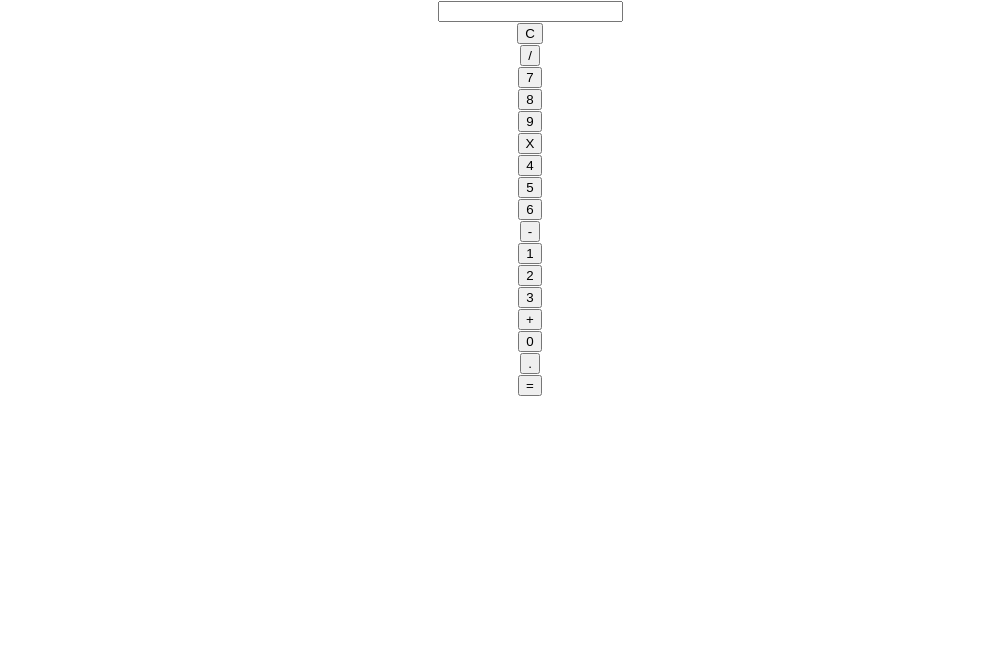
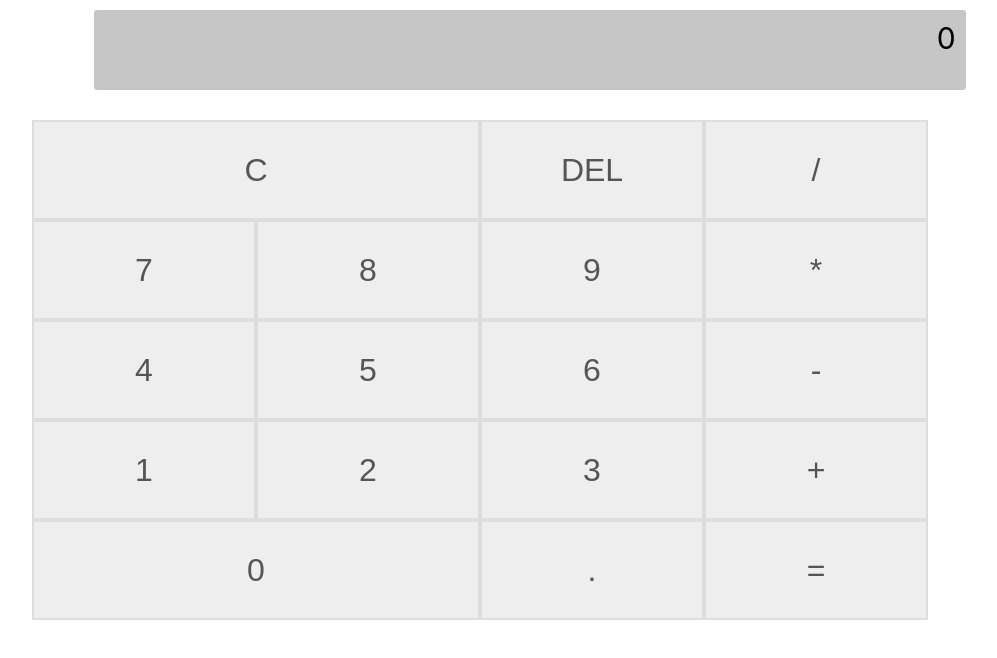
Before and after one commit to saditrahman/Calculator-with-React.js, a React (Create React App) app: page / in a window 1280 px wide. Shown: the top 658 px of the page, without its empty margins (110-1107 px from the left). Built offline with nearby package versions, Linux system fonts and the light colour scheme.

Commit message:
Changed the entire codebase as it wasn't working!

```diff
--- a/src/App.js
+++ b/src/App.js
@@ -1,71 +1,104 @@
-import React, { Component} from 'react';
-import Button from "./components/Button.js";
-import './App.css';
-
+import React, { Component } from "react";
+import Button from "./components/Button";
+import "./css/style.css";
 class App extends Component {
-
   constructor(props) {
-
     super(props);
 
     this.state = {
-
-      current: '',
-      previous: []
-    }
+      current: "0",
+      previous: [],
+      nextIsReset: false,
+    };
   }
 
   reset = () => {
+    this.setState({ current: "0", previous: [], nextIsReset: false });
+  };
 
-    this.setState({result: '0'});
-  }
+  addToCurrent = (symbol) => {
+    console.log(symbol);
+    if (["/", "*", "-", "+"].indexOf(symbol) > -1) {
+      let { previous } = this.state;
+      previous.push(this.state.current + " " + symbol);
+      this.setState({ previous, nextIsReset: true });
+    } else {
+      if (
+        (this.state.current === "0" && symbol !== ".") ||
+        this.state.nextIsReset
+      ) {
+        this.setState({ current: symbol, nextIsReset: false });
+      } else {
+        this.setState({ current: this.state.current + symbol });
+      }
+    }
+  };
 
-  addToCurrent = (symbols) => {
+  calculate = (symbol) => {
+    let { current, previous } = this.state;
+    if (previous.length > 0) {
+      current = eval(String(previous[previous.length - 1] + current));
 
-    this.setState({current: this.state.current + symbols});
+      this.setState({ current, previous: [], nextIsReset: true });
+    }
+  };
 
-
-  }
+  backSpace = () => {
+    let { current } = this.state;
+    if (current.length >= 2) {
+      this.setState({ current: current.slice(0, -1) });
+    } else {
+      this.setState({ current: "0" });
+    }
+  };
 
   render() {
-
     const buttons = [
-      //This is an object
-      {symbols: 'C', cols: 1, action: this.reset},
-      {symbols: '/', cols: 3, action: this.addToCurrent},
-      {symbols: '7', cols: 1, action: this.addToCurrent},
-      {symbols: '8', cols: 1, action: this.addToCurrent},
-      {symbols: '9', cols: 1, action: this.addToCurrent},
-      {symbols: 'X', cols: 1, action: this.addToCurrent},
-      {symbols: '4', cols: 1, action: this.addToCurrent},
-      {symbols: '5', cols: 1, action: this.addToCurrent},
-      {symbols: '6', cols: 1, action: this.addToCurrent},
-      {symbols: '-', cols: 1, action: this.addToCurrent},
-      {symbols: '1', cols: 1, action: this.addToCurrent},
-      {symbols: '2', cols: 1, action: this.addToCurrent},
-      {symbols: '3', cols: 1, action: this.addToCurrent},
-      {symbols: '+', cols: 1, action: this.addToCurrent},
-      {symbols: '0', cols: 2, action: this.addToCurrent},
-      {symbols: '.', cols: 1, action: this.addToCurrent},
-      {symbols: '=', cols: 1, action: this.addToCurrent},
-
+      { symbol: "C", cols: 2, action: this.reset },
+      { symbol: "DEL", cols: 1, action: this.backSpace },
+      { symbol: "/", cols: 1, action: this.addToCurrent },
+      { symbol: "7", cols: 1, action: this.addToCurrent },
+      { symbol: "8", cols: 1, action: this.addToCurrent },
+      { symbol: "9", cols: 1, action: this.addToCurrent },
+      { symbol: "*", cols: 1, action: this.addToCurrent },
+      { symbol: "4", cols: 1, action: this.addToCurrent },
+      { symbol: "5", cols: 1, action: this.addToCurrent },
+      { symbol: "6", cols: 1, action: this.addToCurrent },
+      { symbol: "-", cols: 1, action: this.addToCurrent },
+      { symbol: "1", cols: 1, action: this.addToCurrent },
+      { symbol: "2", cols: 1, action: this.addToCurrent },
+      { symbol: "3", cols: 1, action: this.addToCurrent },
+      { symbol: "+", cols: 1, action: this.addToCurrent },
+      { symbol: "0", cols: 2, action: this.addToCurrent },
+      { symbol: ".", cols: 1, action: this.addToCurrent },
+      { symbol: "=", cols: 1, action: this.calculate },
     ];
 
     return (
+      <div className="App">
+        <div>
+          {this.state.previous.length > 0 ? (
+            <div className="prev-display">
+              {this.state.previous[this.state.previous.length - 1]}
+            </div>
+          ) : null}
+          <div className="result"> {this.state.current}</div>
+        </div>
 
-      <div className="App">
-        <input className="result" type="text" value={this.state.current}></input>
-
-
-        {buttons.map((btn, i)=> { //Buttons will appear based on the array along with symbols
-
-          return <Button symbols={btn.symbols} cols={btn.cols} action={(symbols) => btn.action}/>
-
+        <br />
+        {buttons.map((btn, i) => {
+          return (
+            <Button
+              key={i}
+              symbol={btn.symbol}
+              cols={btn.cols}
+              action={(symbol) => btn.action(symbol)}
+            ></Button>
+          );
         })}
       </div>
-
     );
-  }
+  } w
 }
 
 export default App;
--- a/src/components/Button.js
+++ b/src/components/Button.js
@@ -1,19 +1,17 @@
-import React, { Component} from "react";
+import React, { Component } from 'react'
 
 class Button extends Component {
-
-    render() {
-
-        return(
-
-            <div>
-
-                <button class="calc-button">{this.props.symbols}</button>
-            </div>
-
-
-        );
-    }
+  render() {
+    return (
+      <div className={`column-${this.props.cols}`}>
+        <button
+          className="calc-button"
+          onClick={() => this.props.action(this.props.symbol)}
+        >
+          {this.props.symbol}
+        </button>
+      </div>
+    );
+  }
 }
-
-export default Button;
+export default Button
--- /dev/null
+++ b/src/css/style.css
@@ -0,0 +1,62 @@
+div.result {
+    width: 95%;
+    height: 60px;
+    padding: 10px;
+    margin: 10px auto;
+    border: none;
+    background: #aaaa;
+    font-size: 30px;
+    text-align: right;
+    border-radius: 3px;
+}
+
+body{
+    width:70% ;
+    position: relative;
+    margin: auto;
+}
+
+.prev-display {
+    position: absolute;
+    z-index: 99;
+    left: 20px;
+    top: 15px;
+    color: #4d4d07;
+    float: left;
+}
+
+.column-3 {
+    width: 75%;
+    float: left;
+}
+
+.column-2 {
+    width: 50%;
+    float: left;
+}
+
+.column-1 {
+    width: 25%;
+    float: left;
+}
+
+button.calc-button {
+    width: 100%;
+    height: 100px;
+    border: 2px solid #ddd;
+    background: #eee;
+    font-size: 32px;
+    color: #555;
+    position: relative;
+    max-width: 100vw;
+    margin-right: 50px;
+    float: right;
+}
+
+.floaty-last {
+    position: absolute;
+    right: 50px;
+    z-index: 99;
+    top: 10px;
+    color: #aaa;
+}
```
Also changed, not shown: 1 other file (tests, documents, lock files or other folders).
